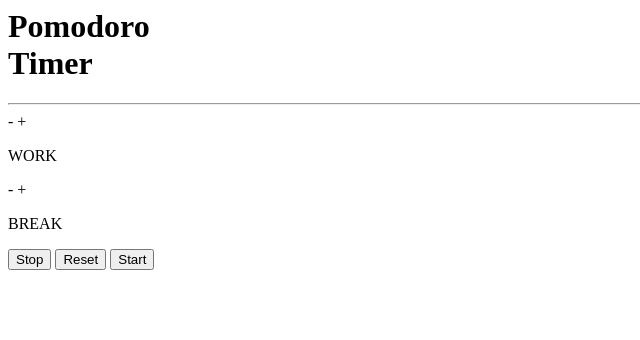
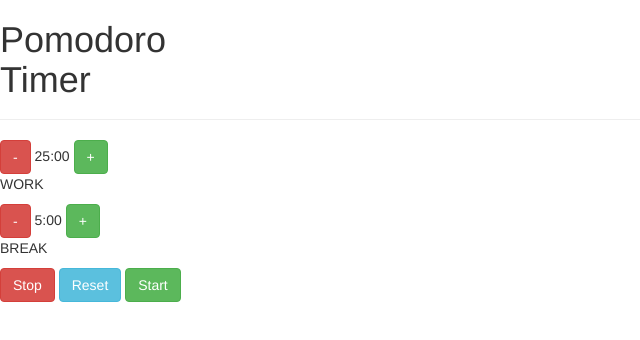
Before and after one commit to JordanShackelford/pomodoro, a plain HTML site: page index.html in a window 1280 px wide. Shown: the whole page, without its empty margins (0-640 px from the left). Drawn offline with nearby package versions, Linux system fonts and the light colour scheme.

Commit message:
linked css and javascript

```diff
--- a/index.html
+++ b/index.html
@@ -1,5 +1,6 @@
 <body>
-<style src="style.css"></style>
+  <link rel="stylesheet" href="styles.css">
+  <link rel="stylesheet" href="https://maxcdn.bootstrapcdn.com/bootstrap/3.3.5/css/bootstrap.min.css">
 
   <div id="tomatoWrapper">
     <div id="tomato">
@@ -35,6 +36,6 @@
 
     </div>
   </div>
-
+  <script src="https://cdnjs.cloudflare.com/ajax/libs/jquery/2.1.3/jquery.min.js"></script>
   <script src="script.js"></script>
 </body>
```
